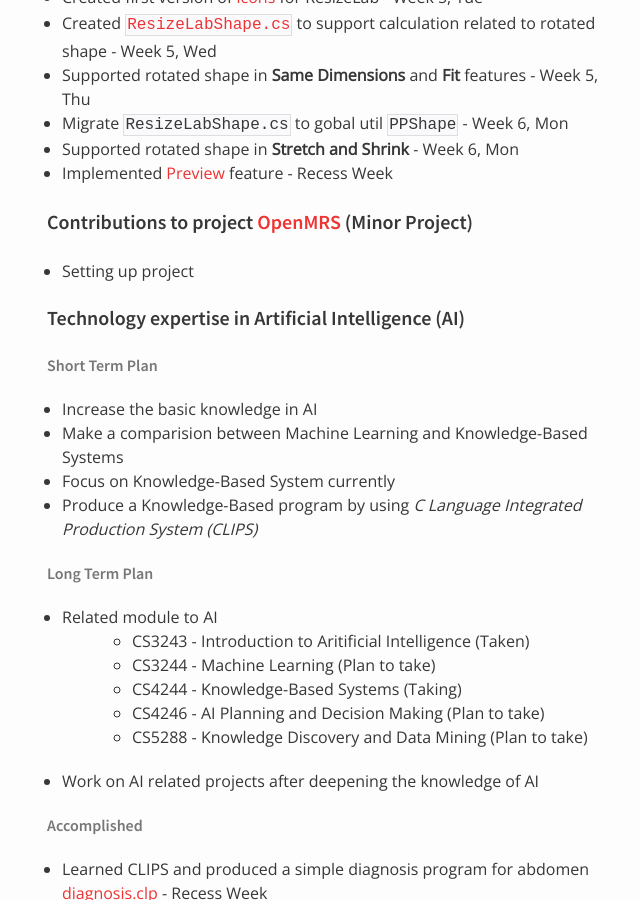
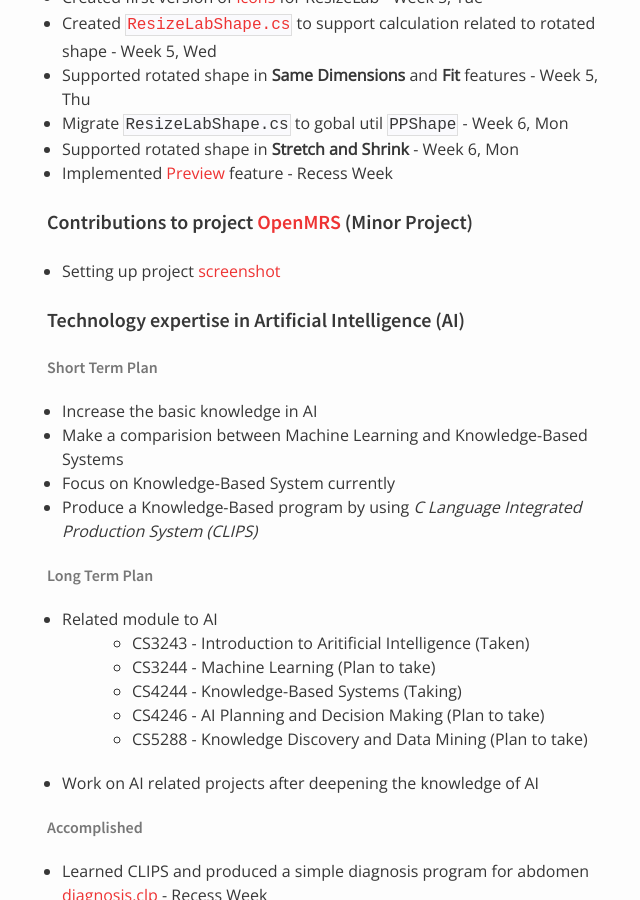
Before and after one commit to nus-oss/cs3281-AY1516S2-website, a Jekyll site: the page built from teams/powerpointlabs.md, in a window 1280 px wide and 900 px high, scrolled down 5401 px. Shown: the whole window, without its empty margins (323-963 px from the left). Built offline with Jekyll 4.4.1, drawn with Linux system fonts in a browser that asks for light colours.

Commit message:
Update personal minor project setup

```diff
--- a/teams/powerpointlabs.md
+++ b/teams/powerpointlabs.md
@@ -166,7 +166,7 @@
 * Implemented [Preview](https://github.com/nus-fboa2016-PL/PowerPointLabs/compare/3bb5f0221f23dc6bc738bcbc55d719f869203e98...nus-fboa2016-PL:9d94a942dbc48e1da1c8819b35621fbd7e9be974) feature - Recess Week
 
 #### Contributions to project [OpenMRS](http://openmrs.org/) (Minor Project)
- * Setting up project
+ * Setting up project [screenshot](https://www.dropbox.com/s/j21ry9fhyinlf16/setup.PNG?dl=0)
 
 #### Technology expertise in Artificial Intelligence (AI)
 
```
